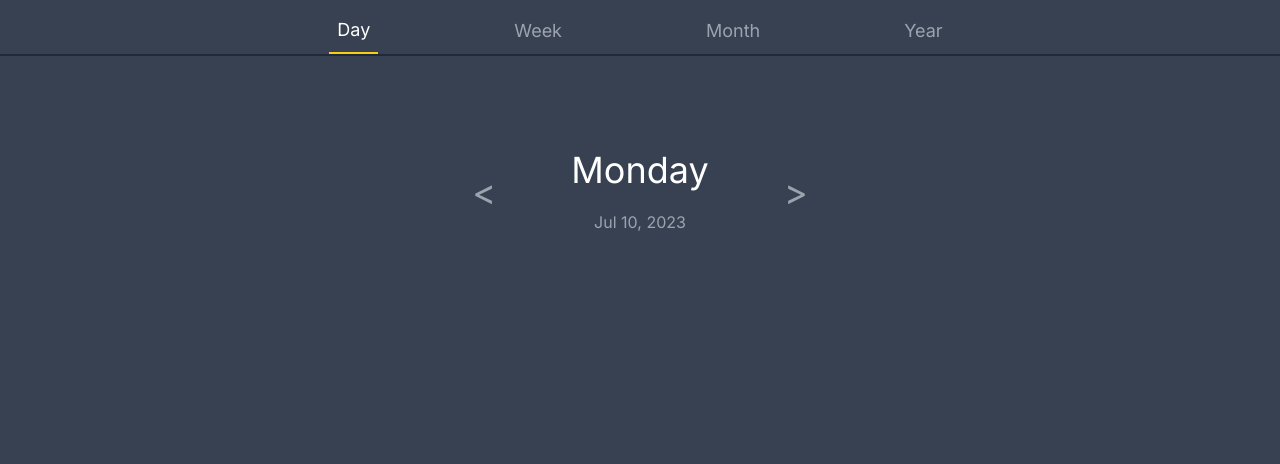
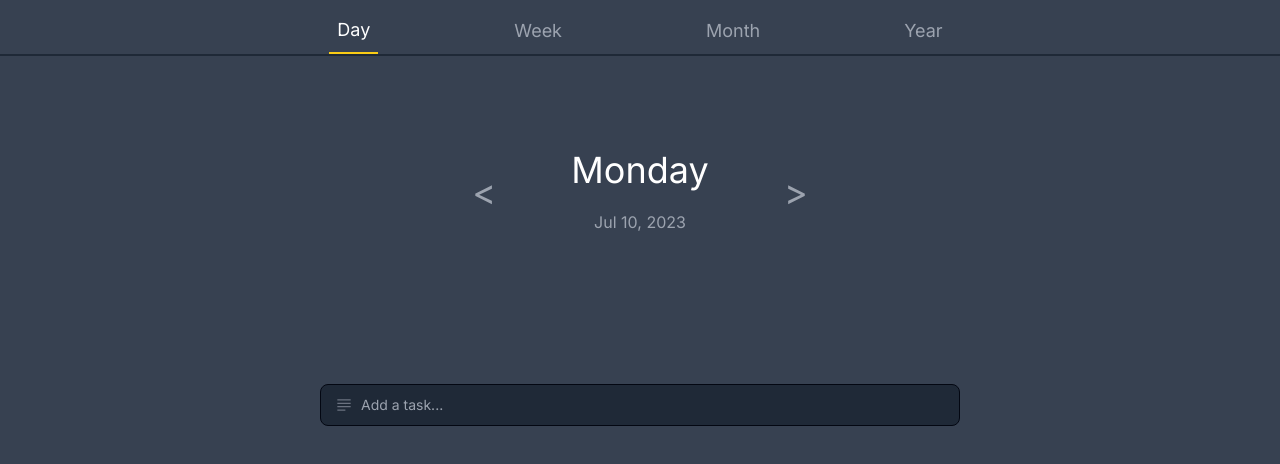
Before and after one commit to AlanDouglasASouza/front-todo, a Next.js app: page / in a window 1280 px wide. Shown: the top 464 px of the page. Built offline with nearby package versions, Linux system fonts and the light colour scheme.

Commit message:
feat: add input of task

```diff
--- a/src/app/components/inputTodo.tsx
+++ b/src/app/components/inputTodo.tsx
@@ -1,3 +1,23 @@
 export default function InputTodo() {
-    return <input></input>;
+  return (
+    <div className="relative mb-6 w-1/2">
+      <div className="absolute inset-y-0 left-0 flex items-center pl-3.5 pointer-events-none">
+        <svg
+          className="w-5 h-5 text-gray-500 dark:text-gray-400"
+          aria-hidden="true"
+          xmlns="http://www.w3.org/2000/svg"
+          fill="currentColor"
+          viewBox="0 -960 960 960"
+        >
+          <path d="M160-200v-60h386v60H160Zm0-167v-60h640v60H160Zm0-166v-60h640v60H160Zm0-167v-60h640v60H160Z" />
+        </svg>
+      </div>
+      <input
+        type="text"
+        id="input-group-1"
+        className="bg-gray-800 border border-gray-950 text-gray-100 text-sm rounded-lg focus:ring-blue-500 focus:border-blue-500 block w-full pl-10 p-2.5  dark:bg-gray-700 dark:border-gray-600 dark:placeholder-gray-400 dark:text-white dark:focus:ring-blue-500 dark:focus:border-blue-500"
+        placeholder="Add a task..."
+      />
+    </div>
+  );
 }
--- a/src/app/page.tsx
+++ b/src/app/page.tsx
@@ -5,6 +5,7 @@ import Header from "./components/header";
 import { formateDate } from "./helpers/formateDate";
 import { Times } from "./enums/times";
 import { increaseTime } from "./helpers/alterTimes";
+import InputTodo from "./components/inputTodo";
 
 export default function Home() {
   const [selectTime, setSelectTime] = useState(Times.DAY);
@@ -30,6 +31,7 @@ export default function Home() {
         clickLeft={clickLeftTime}
         clickRight={clickRightTime}
       />
+      <InputTodo />
     </main>
   );
 }
```
Also changed, not shown: src/app/components/dateContainer.tsx (indentation only).
